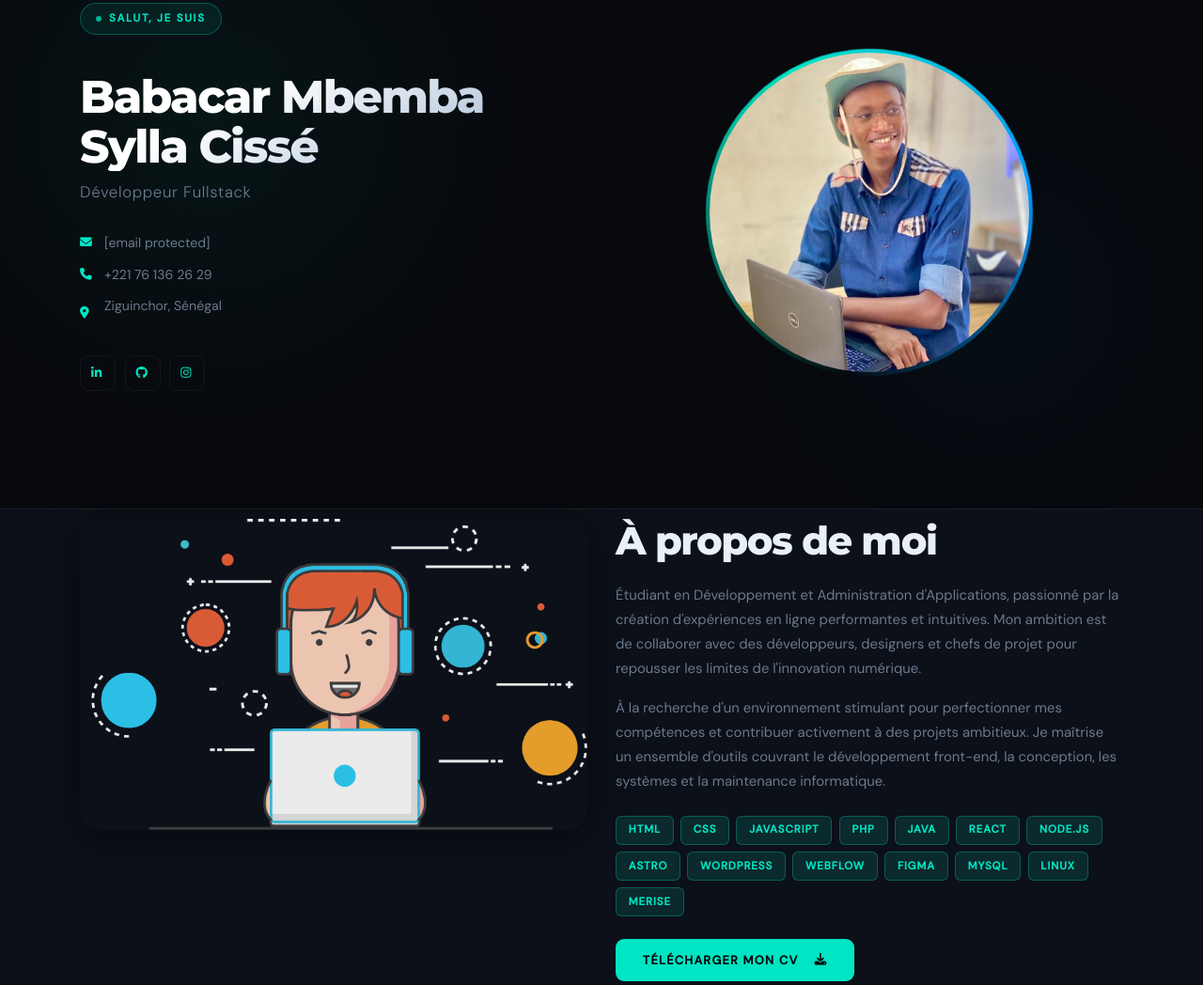
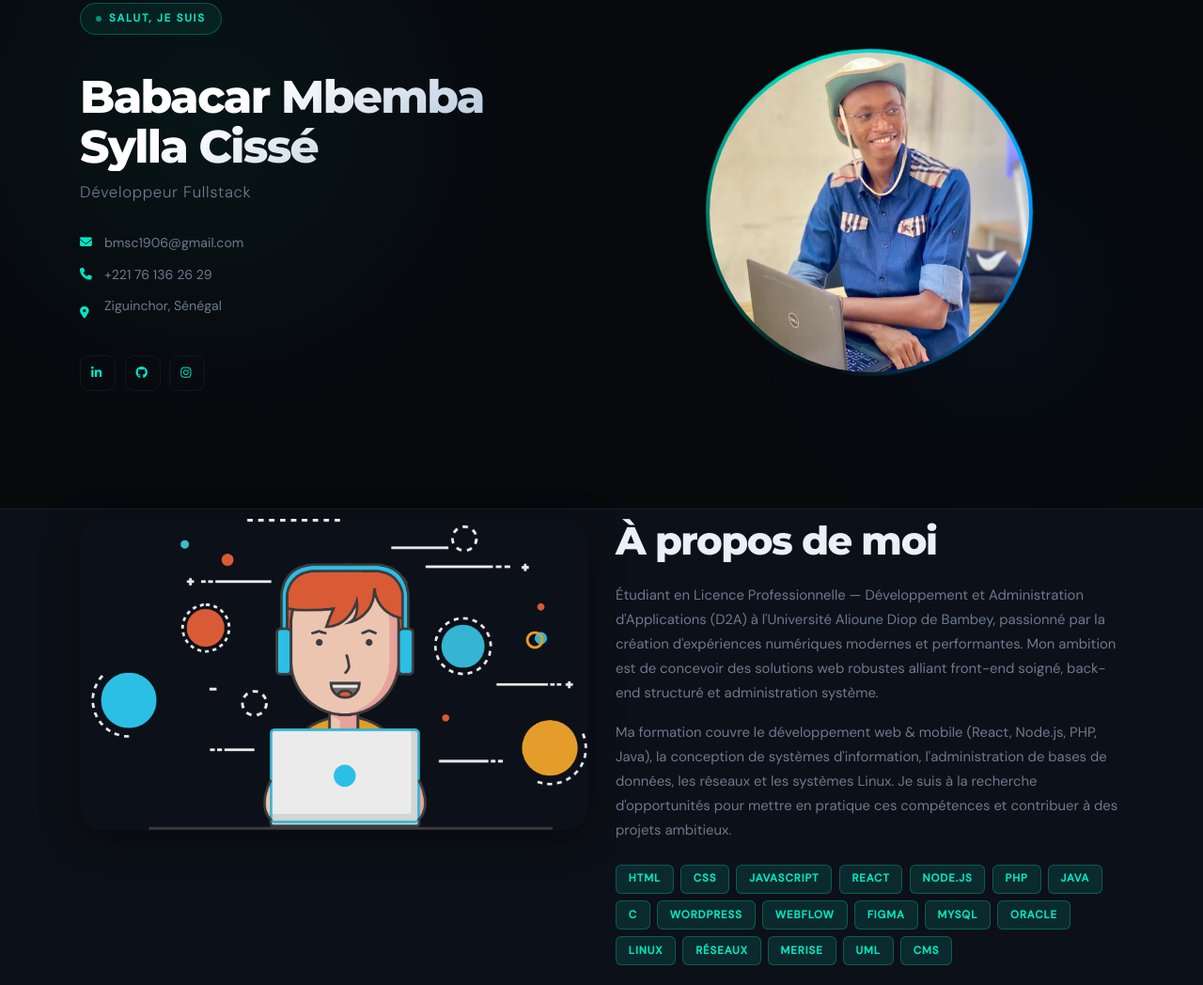
Before and after one commit to CISQOSE/Portfolio-V2, a plain HTML site: page index.html in a window 1280 px wide. Shown: the part 125-1173 px from the top of the page at 94% size. Drawn offline with nearby package versions, Linux system fonts and the light colour scheme; files whose address does not match are found by name.

Commit message:
commit 14

```diff
--- a/index.html
+++ b/index.html
@@ -69,7 +69,7 @@
       "https://instagram.com/mbemba_92i"
     ],
     "knowsAbout": [
-      "HTML", "CSS", "JavaScript", "React", "Node.js",
+      "HTML", "CSS", "JavaScript", "React", "Node.js", "PHP", "Java", "C",
       "PHP", "MySQL", "WordPress", "Webflow", "Figma", "Linux"
     ],
     "worksFor": {
@@ -195,7 +195,7 @@
               <ul>
                 <li class="wow fadeInUp" data-wow-duration="0.8s" data-wow-delay="0.4s">
                   <i class="fa-solid fa-envelope"></i>
-                  <a href="/cdn-cgi/l/email-protection#0b696678683a323b3d4b6c666a626725686466"><span class="__cf_email__" data-cfemail="f1939c8292c0c8c1c7b1969c90989ddf929e9c">[email&#160;protected]</span></a>
+                  <a href="mailto:bmsc1906@gmail.com">bmsc1906@gmail.com</a>
                 </li>
                 <li class="wow fadeInUp" data-wow-duration="0.8s" data-wow-delay="0.45s">
                   <i class="fa-solid fa-phone"></i>
@@ -248,15 +248,16 @@
             <h2 class="wow fadeInUp" data-wow-duration="0.8s" data-wow-delay="0.1s">À propos de moi</h2>
 
             <p class="wow fadeInUp" data-wow-duration="0.8s" data-wow-delay="0.2s">
-              Étudiant en Développement et Administration d'Applications, passionné par la création
-              d'expériences en ligne performantes et intuitives. Mon ambition est de collaborer avec
-              des développeurs, designers et chefs de projet pour repousser les limites de l'innovation
-              numérique.
+              Étudiant en Licence Professionnelle — Développement et Administration d'Applications (D2A)
+              à l'Université Alioune Diop de Bambey, passionné par la création d'expériences numériques
+              modernes et performantes. Mon ambition est de concevoir des solutions web robustes alliant
+              front-end soigné, back-end structuré et administration système.
             </p>
             <p class="wow fadeInUp" data-wow-duration="0.8s" data-wow-delay="0.25s">
-              À la recherche d'un environnement stimulant pour perfectionner mes compétences et contribuer
-              activement à des projets ambitieux. Je maîtrise un ensemble d'outils couvrant le développement
-              front-end, la conception, les systèmes et la maintenance informatique.
+              Ma formation couvre le développement web & mobile (React, Node.js, PHP, Java), la conception
+              de systèmes d'information, l'administration de bases de données, les réseaux et les systèmes
+              Linux. Je suis à la recherche d'opportunités pour mettre en pratique ces compétences et
+              contribuer à des projets ambitieux.
             </p>
 
             <!-- Stack technique -->
@@ -265,17 +266,21 @@
                 <li><span>HTML</span></li>
                 <li><span>CSS</span></li>
                 <li><span>JavaScript</span></li>
+                <li><span>React</span></li>
+                <li><span>Node.js</span></li>
                 <li><span>PHP</span></li>
                 <li><span>Java</span></li>
-                <li><span>React</span></li>
-                <li><span>Node.js</span></li>
-                <li><span>Astro</span></li>
+                <li><span>C</span></li>
                 <li><span>WordPress</span></li>
                 <li><span>Webflow</span></li>
                 <li><span>Figma</span></li>
                 <li><span>MySQL</span></li>
+                <li><span>Oracle</span></li>
                 <li><span>Linux</span></li>
-                <li><span>MERISE</span></li>
+                <li><span>Réseaux</span></li>
+                <li><span>Merise</span></li>
+                <li><span>UML</span></li>
+                <li><span>CMS</span></li>
               </ul>
             </div>
 
@@ -507,6 +512,32 @@
                 <span class="sk2-pct">75%</span>
               </div>
               <div class="sk2-track"><div class="sk2-fill" data-width="75" style="width:0%"></div></div>
+            </div>
+
+            <!-- React — expérience terrain -->
+            <div class="sk2-card">
+              <div class="sk2-card-header">
+                <div class="sk2-icon sk2-icon--blue"><i class="fa-brands fa-react"></i></div>
+                <div class="sk2-meta">
+                  <span class="sk2-name">React</span>
+                  <span class="sk2-level">Intermédiaire</span>
+                </div>
+                <span class="sk2-pct">72%</span>
+              </div>
+              <div class="sk2-track"><div class="sk2-fill sk2-fill--blue" data-width="72" style="width:0%"></div></div>
+            </div>
+
+            <!-- Node.js — expérience terrain -->
+            <div class="sk2-card">
+              <div class="sk2-card-header">
+                <div class="sk2-icon sk2-icon--green"><i class="fa-brands fa-node-js"></i></div>
+                <div class="sk2-meta">
+                  <span class="sk2-name">Node.js</span>
+                  <span class="sk2-level">Intermédiaire</span>
+                </div>
+                <span class="sk2-pct">68%</span>
+              </div>
+              <div class="sk2-track"><div class="sk2-fill sk2-fill--green" data-width="68" style="width:0%"></div></div>
             </div>
 
             <!-- Gestion de projet — S6 Gestion de projet + Droit TIC -->
@@ -850,7 +881,7 @@
                   <div class="each-icon"><i class="fa-solid fa-envelope"></i></div>
                   <div class="each-info">
                     <h4>Email</h4>
-                    <a href="/cdn-cgi/l/email-protection#91f3fce2f2a0a8a1a7d1f6fcf0f8fdbff2fefc"><span class="__cf_email__" data-cfemail="30525d43530109000670575d51595c1e535f5d">[email&#160;protected]</span></a>
+                    <a href="mailto:bmsc1906@gmail.com">bmsc1906@gmail.com</a>
                   </div>
                 </div>
               </div>
@@ -925,7 +956,7 @@
   <!-- =====================================================================
        SCRIPTS
        ===================================================================== -->
-  <script data-cfasync="false" src="/cdn-cgi/scripts/5c5dd728/cloudflare-static/email-decode.min.js"></script><script src="assets/plugins/js/jquery.min.js"></script>
+  <script src="assets/plugins/js/jquery.min.js"></script>
   <script src="assets/plugins/js/popper.min.js"></script>
   <script src="assets/plugins/js/bootstrap.min.js"></script>
   <script src="assets/plugins/js/owl.carousel.js"></script>
```
